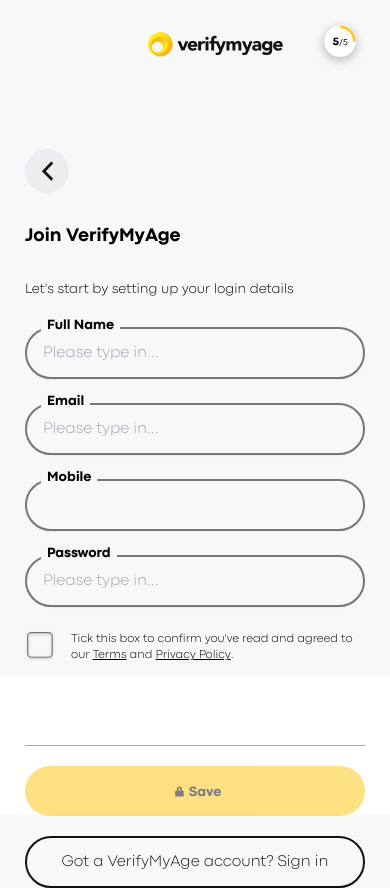
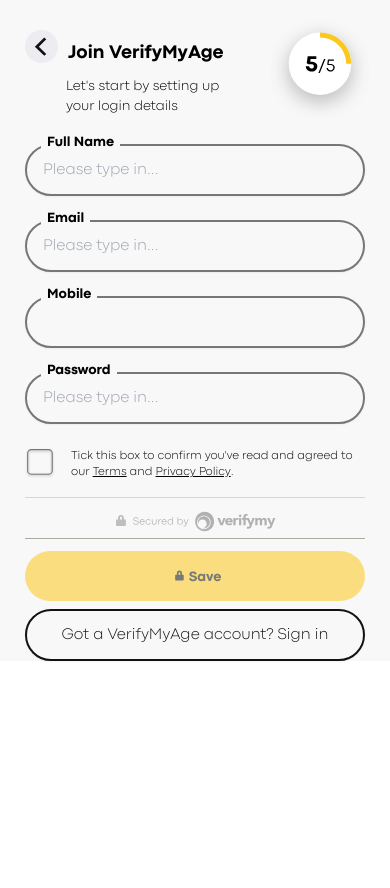
Before and after one commit to thiagomart/react-app, a Next.js app: page / in a window 390 px wide. After the commit the page ends 844 px from the top, so only its background shows below. Built offline with nearby package versions, Linux system fonts and the light colour scheme.

Commit message:
feat: onboarding page

```diff
--- a/src/app/components/Footer/index.tsx
+++ b/src/app/components/Footer/index.tsx
@@ -9,10 +9,10 @@
     return (
     <footer>
         <div className="mx-auto flex flex-col md:flex-row md:pt-[60px] sm:justify-between md:justify-start z-2">
-            <hr className="border-foggy-grey mb-5 mt-5 md:hidden z-50" />
+            <hr className="border-foggy-grey mb-3 mt-1.5 md:hidden z-50" />
                 <div className='sm:w-auto z-40'>
                     <button
-                        className="border-0 md:w-[119px] md:h-[70px]  sm:mb-0 sm:mr-4 w-full sm:w-auto text-[9px] flex
+                        className="border-0 md:w-[119px] md:h-[70px] sm:h-[25px] sm:mb-0 sm:mr-4 w-full sm:w-auto text-[9px] flex
                         items-center justify-center bg-light-yellow font-normal rounded-full
                         px-4 py-3.5 text-dark-grey disabled:opacity-55 z-30"
                         type="submit"
@@ -23,14 +23,14 @@
                         <label className="pt-[0.15rem] text-sm font-light cursor-pointer"> Save</label>
                     </button>
                 </div>
-                <div className="md:pl-5 w-full sm:w-auto md:pt-0 xs:pt-5 z-20">
+                <div className="md:pl-5 w-full sm:w-auto md:pt-0 xs:pt-2 z-20">
                     <a href="https://verify.verifymyage.co.uk/ebay/signup" target="_blank" rel="noopener noreferrer" className=''>
-                        <button className="border-2 border-black bg-white-smoke md:bg-white block rounded-full md:h-[70px] px-4 py-3.5 text-dark-grey shadow-sm ring-0 focus:ring-0 hover:ring-0 outline-none placeholder:text-gray-400 sm:text-sm sm:leading-6 w-full sm:w-auto z-10">
+                        <button className="border-2 border-black bg-white-smoke md:bg-white block rounded-full md:h-[70px] sm:h-[25px] px-4 py-3.5 text-dark-grey shadow-sm ring-0 focus:ring-0 hover:ring-0 outline-none placeholder:text-gray-400 sm:text-sm sm:leading-6 w-full sm:w-auto z-10">
                             Got a VerifyMyAge account? Sign in
                         </button>
                     </a>
                 </div>
-                <div className='md:hidden bg-white w-full h-[8.7rem] absolute z-0 right-0 bottom-[29px]'>
+                <div className='md:hidden bg-white w-full h-[7.5rem] absolute z-0 right-0 bottom-[11px]'>
                 </div>
             </div>
         </footer>
--- a/src/app/components/Form/index.tsx
+++ b/src/app/components/Form/index.tsx
@@ -152,7 +152,7 @@
 				</div>
 			</div>
 			<Image
-				className="mt-[23px] md:hidden block w-full"
+				className="mt-[13px] md:hidden block w-full"
 				src="/signature-mobile.svg"
 				width={325}
 				height={32}
--- a/src/app/components/Header/index.tsx
+++ b/src/app/components/HeaderDesktop/index.tsx
@@ -2,30 +2,30 @@
 import Image from 'next/image';
 
 
-export default function Header(): JSX.Element {
+export default function HeaderDesktop(): JSX.Element {
     return (
-        <div>
+        <div className="md:block hidden" >
             <div className='flex md:justify-between xs:justify-end'>
-                <a className="flex place-items-center gap-2 p-8 lg:p-0 visible "
+                <a className="flex place-items-center gap-2 p-8 lg:p-0 md:visible xs:invisible "
                 href="https://verifymyage.com/" target="_blank" rel="noopener noreferrer">
-                      <Image src="/logo.svg" alt="VerifyMyAge Logo" width={135.1} height={25.5}
+                    <Image src="/logo.svg" alt="VerifyMyAge Logo" width={135.1} height={25.5}
                     />
                 </a>
                 <Image src="/step.svg" alt="Step Icon" width={50} height={50} />
             </div>
-            <div className="flex rounded-full w-11 h-11 items-center content-center justify-center bg-grey cursor-pointer mt-[59.5px]">
+            <div className="md:flex rounded-full md:w-11 sm:w-8 md:h-11 sm:items-start sm:content-start md:items-center md:content-center md:justify-center bg-grey cursor-pointer md:mt-[59.5px] back-icon-mobile">
                 <Image src="/back-icon.svg" alt="back page" width={13} height={16.06} />
             </div>
-            <div className="mt-[20.5px]">
+            <div className="md:mt-[20.5px]">
                 <h1>
                 Join VerifyMyAge
                 </h1>
             </div>
-            <div className="pt-5">
+            <div className="md:pt-5 sm:pt-[19px]">
                 <h2>
                 Let's start by setting up your login details
                 </h2>
             </div>
-      </div>
+        </div>
     );
   }
--- /dev/null
+++ b/src/app/components/HeaderMobile/index.tsx
@@ -0,0 +1,27 @@
+import React from 'react';
+import Image from 'next/image';
+
+
+export default function HeaderMobile(): JSX.Element {
+    return (
+        <div className="md:hidden flex header-mobile mt-[30px]">
+            <div className='absolute items-center justify-between top-[20px] right-[20px]'>
+                <Image src="/step.svg" alt="Step Icon" width={100} height={100} />
+            </div>
+            <div className="rounded-full w-8 sm:items-start sm:content-start bg-grey cursor-pointer back-icon-mobile">
+                <Image src="/back-icon.svg" alt="back page" width={13} height={16.06} />
+            </div>
+            <div className="ml-[10px] ">
+                <h1>
+                    Join VerifyMyAge
+                </h1>
+            </div>
+            <div className="pl-[41px]">
+                <h2>
+                    Let's start by setting up
+                </h2>
+                <h2>your login details</h2>
+            </div>
+      </div>
+    );
+  }
--- a/src/app/page.tsx
+++ b/src/app/page.tsx
@@ -2,7 +2,8 @@
 import React, { useState } from 'react';
 import Image from "next/image";
 import Form from './components/Form';
-import Header from './components/Header';
+import HeaderDesktop from './components/HeaderDesktop';
+import HeaderMobile from './components/HeaderMobile';
 
 export default function Home() : JSX.Element{
   const [terms, setTerms] = useState<boolean>(false);
@@ -14,7 +15,8 @@
 		  />
 	  </div>
 		<div className="md:flex-initial md:flex-col w-full xs:px-[25px] sm:px-[25px] md:pt-8 md:pr-8 md:pb-[59.5px] md:pl-[89px] max-w-5xl md:items-right text-sm lg:flex shrink bg-white-smoke md:bg-white">
-			<Header />
+			<HeaderDesktop />
+			<HeaderMobile />
 			<Form terms={terms} setTerms={setTerms}/>
 		</div>
 	</div>
```
